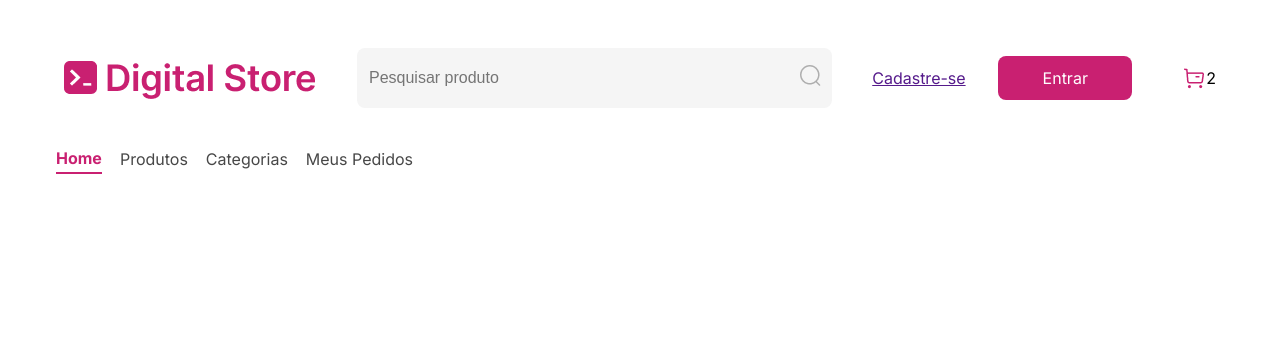
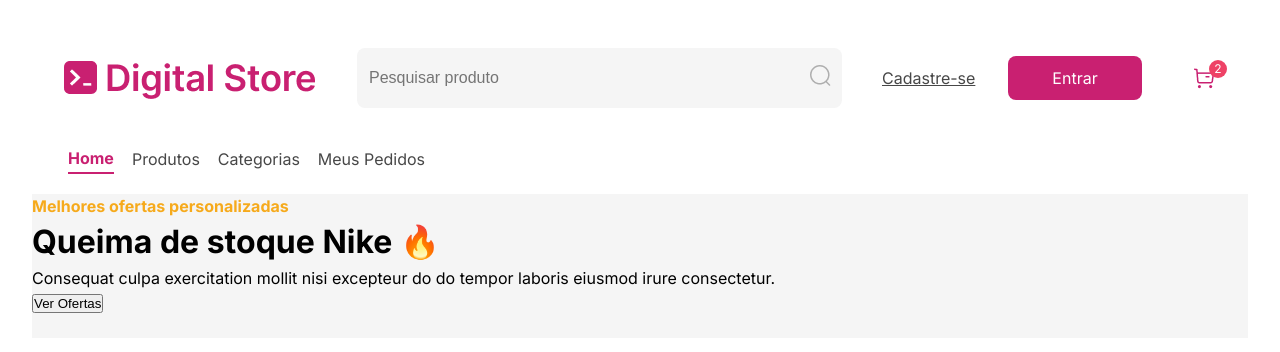
Before and after one commit to PedroAloonso/Digital-College-FullStack, a React (Vite) app in the folder Aula01/: page / in a window 1280 px wide. Shown: the top 352 px of the page. Built offline with nearby package versions, Linux system fonts and the light colour scheme.

Commit message:
adding carrousel

```diff
--- a/Aula01/src/components/body/Body.jsx
+++ b/Aula01/src/components/body/Body.jsx
@@ -1,3 +1,7 @@
+import Home from "./Home";
+
 export default function Body() {
-    return <></>;
+    return <>
+        <Home></Home>
+    </>;
 }
--- /dev/null
+++ b/Aula01/src/components/body/Home.jsx
@@ -0,0 +1,26 @@
+import style from "./home.module.css";
+
+export default function Home() {
+  return (
+    <>
+      <div className={style.homeHeader}>
+        <div>
+          <h3>Melhores ofertas personalizadas</h3>
+          <h1>Queima de stoque Nike 🔥</h1>
+          <p>
+            Consequat culpa exercitation mollit nisi excepteur do do tempor
+            laboris eiusmod irure consectetur.
+          </p>
+          <button>Ver Ofertas</button>
+        </div>
+        <img src="" alt="" />
+        <div className="carrouselDots">
+          <span className={style.dots}></span>
+          <span className={style.dots}></span>
+          <span className={style.dots}></span>
+          <span className={style.dots}></span>
+        </div>
+      </div>
+    </>
+  );
+}
--- /dev/null
+++ b/Aula01/src/components/body/home.module.css
@@ -0,0 +1,14 @@
+.homeHeader {
+    background-color: #F5F5F5;
+}
+
+.homeHeader  h3 {
+    color: var(--warning);
+    font-weight: 700;
+    font-size: 16px;
+    line-height: 24px;
+}
+
+.homeHeader h1 {
+    color: var();
+}
--- a/Aula01/src/components/header/header.module.css
+++ b/Aula01/src/components/header/header.module.css
@@ -60,11 +60,14 @@
 
 .signup {
     width: 102px;
+    color: var(--dark-gray-2);
+    line-height: 28px;
+    font-size: 16px;
 }
 
 .btnLogin {
     color: white;
-    background-color: #c92071;
+    background-color: var(--primary);
     border-radius: 8px;
     min-width: 94px;
     max-height: 40px;
@@ -74,14 +77,30 @@
 }
 
 .cart {
+    position: relative;
     display: flex;
     align-items: center;
     justify-content: center;
 }
 
+.cart > span {
+    color: white;
+    font-size: 12px;
+    min-width: 18px;
+    height: 18px;
+    text-align: center;
+    position: absolute;
+    left: 70%;
+    bottom: 50%;
+    background-color: var(--error);
+    border-radius: 50%;
+}
+
+
+
 nav {
-    margin-top: 20px;
-    margin-left: 24px;
+    margin: 20px;
+    padding: 0 1rem;
     display: flex;
     align-items: center;
     gap: 18px;
@@ -98,7 +117,7 @@
 
 .selected {
     font-weight: 700;
-    color: #C92071;
+    color: var(--primary);
 }
 
 .selected::after {
@@ -106,5 +125,5 @@
     content: " ";
     width: 100%;
     height: 2px;
-    background-color: #C92071;
+    background-color: var(--primary);
 }
--- a/Aula01/src/variables.css
+++ b/Aula01/src/variables.css
@@ -1,3 +1,24 @@
+:root {
+    /* Colors */
+    --primary:rgba(201, 32, 113, 1);
+    --secondary:rgba(181, 182, 242, 1);
+    --tertiary:rgba(153, 25, 86, 1);
+    --error:rgba(238, 66, 102, 1);
+    --success:rgba(82, 202, 118, 1);
+    --warning:rgba(246, 170, 28, 1);
+    --primary-g: background: linear-gradient(180deg, #C92071 0%, #EDABCA 100%);
+    --secondary-g:background: linear-gradient(180deg, #B5B6F2 0%, #EFEFFF 100%);
+
+    /* Grayscale */
+    --dark-gray:rgba(31, 31, 31, 1);
+    --dark-gray-2:rgba(71, 71, 71, 1);
+    --dark-gray-3:rgba(102, 102, 102, 1);
+    --light-gray:rgba(143, 143, 143, 1);
+    --light-gray-2:rgba(204, 204, 204, 1);
+    --light-gray-3:rgba(245, 245, 245, 1);
+    --white:rgba(255, 255, 255, 1);
+  }
+
 /*
 @media (prefers-color-scheme: light) {
   :root {
```
Also changed, not shown: Aula01/src/assets/img/carrousel/White-Sneakers-PNG-Clipart 1.png (added).
